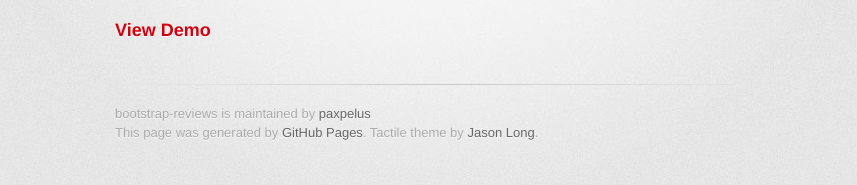
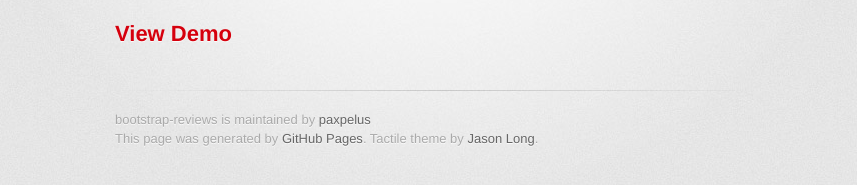
Before and after one commit to paxpelus/bootstrap-reviews, a plain HTML site: page index.html in a window 1280 px wide. Shown: the part 381-566 px from the top of the page, without its empty margins (215-1072 px from the left). Drawn offline with Linux system fonts and the light colour scheme; a web font is replaced by a local one.

Commit message:
Update index.html

```diff
--- a/index.html
+++ b/index.html
@@ -37,7 +37,7 @@
 <p>Bootstrap review system is built using bootstrap 3.x+ and jquery 1.11.x+. It is a simple example on how bootstrap can be used to create custom review system. The example given is for use in a hotel review system.</p>
         </section>
 
-        <h3><a href="demo.html">View Demo</a></h3>
+        <h2><a target="_blank" href="demo.html">View Demo</a></h2>
 
         <footer>
           bootstrap-reviews is maintained by <a href="https://github.com/paxpelus">paxpelus</a><br>
```
